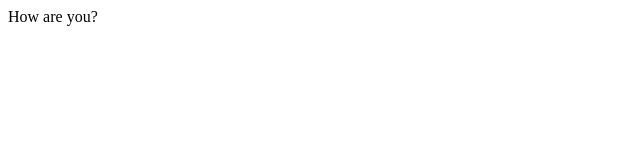
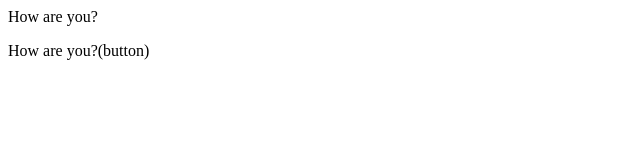
Before and after one commit to mishkatnurrafi/localRepo, a plain HTML site: page index.html in a window 1280 px wide. Shown: the whole page, without its empty margins (0-640 px from the left). Drawn offline with Linux system fonts and the light colour scheme.

```diff
--- a/index.html
+++ b/index.html
@@ -1 +1,2 @@
 <p>How are you?</p>
+<p>How are you?(button)</p>
```
